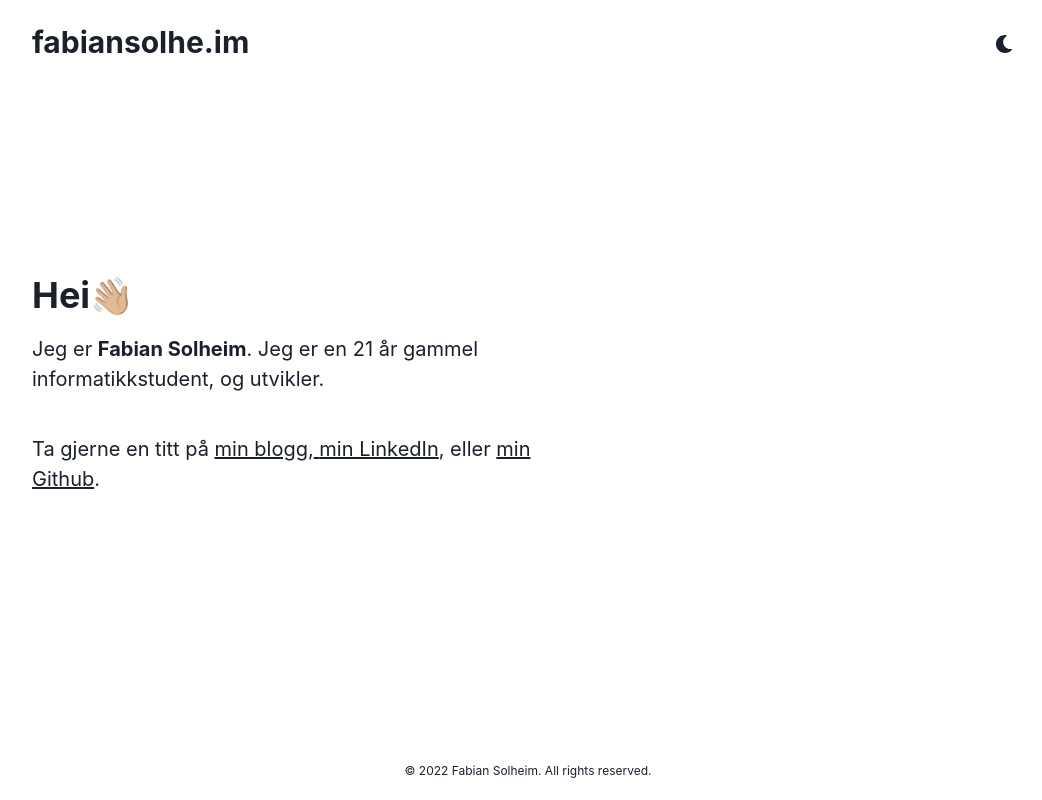
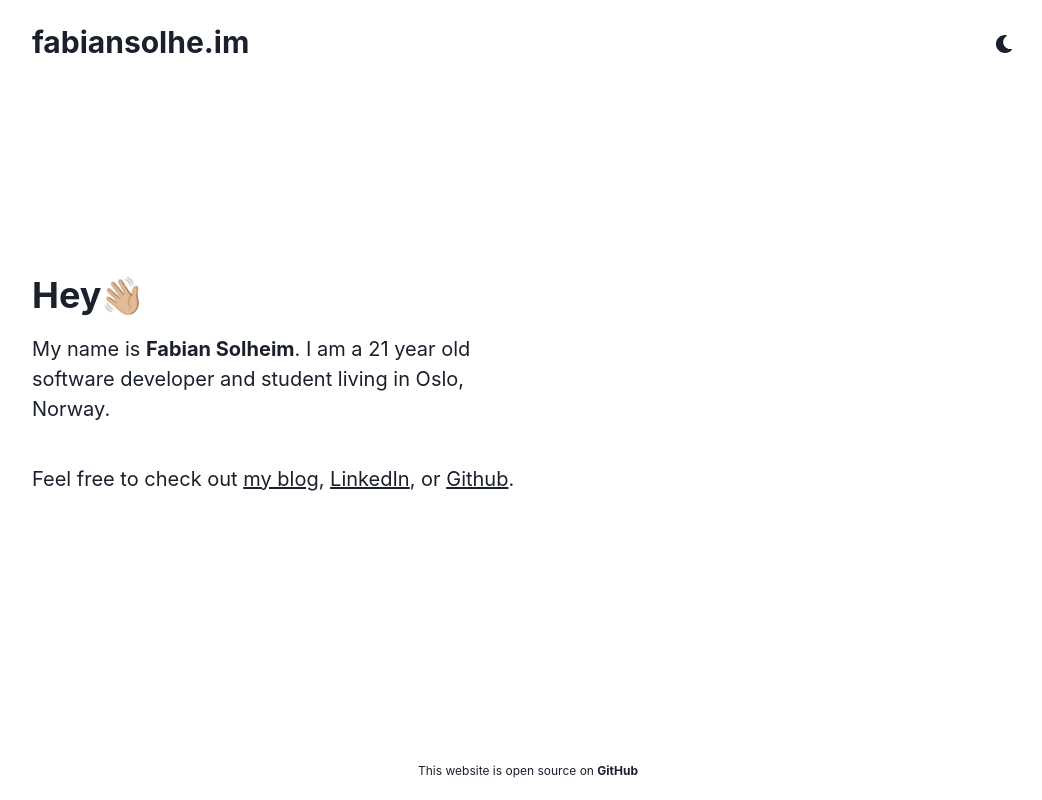
Before and after one commit to fabiansolheim/fabiansolhe.im, a Next.js app: page / in a window 1280 px wide. Shown: the whole page, without its empty margins (112-1154 px from the left). Built offline with nearby package versions, Linux system fonts and the light colour scheme.

Commit message:
mr. international

```diff
--- a/components/Footer/index.tsx
+++ b/components/Footer/index.tsx
@@ -1,18 +1,21 @@
-import { Box, Container, Stack, Text } from "@chakra-ui/react";
+import { Box, Container, Link, Stack, Text } from "@chakra-ui/react";
 
 export default function Footer() {
   return (
     <Box
       sx={{
-        position: "fixed",
+        position: 'fixed',
         left: 0,
         bottom: 5,
         right: 0,
       }}
     >
-      <Container as={Stack} align={{ base: "center" }}>
+      <Container as={Stack} align={{ base: 'center' }}>
         <Text fontSize="xs">
-          © {new Date().getFullYear()} Fabian Solheim. All rights reserved.
+          This website is open source on{' '}
+          <Link fontWeight={700} target="_blank" href="https://github.com/FabianSolheim/fabiansolhe.im/">
+            GitHub
+          </Link>
         </Text>
       </Container>
     </Box>
--- a/pages/blog/post/[slug].tsx
+++ b/pages/blog/post/[slug].tsx
@@ -48,7 +48,7 @@ export default function PostPage({ frontmatter, content }: any) {
         align="center"
       >
         <BsArrowLeft />
-        <Text fontWeight={600}>Tilbake</Text>
+        <Text fontWeight={600}>Go back</Text>
       </Flex>
       <Heading>{frontmatter.title}</Heading>
       <Text>{formatted}</Text>
--- a/pages/index.tsx
+++ b/pages/index.tsx
@@ -11,45 +11,45 @@ const Home: NextPage = () => {
     <Flex
       gap={10}
       flexDir="column"
-      h={"container.sm"}
+      h={'container.sm'}
       justify="center"
-      width={"100%"}
+      width={'100%'}
     >
       <Box w={[300, 400, 500]}>
         <Heading mb={4}>
-          Hei
+          Hey
           <span className="wave">👋🏼</span>
         </Heading>
         <HStack>
-          <Text fontSize="xl" style={{ display: "inline-block" }}>
-            Jeg er{" "}
-            <strong style={{ fontWeight: "bold", display: "inline-block" }}>
+          <Text fontSize="xl" style={{ display: 'inline-block' }}>
+            My name is{' '}
+            <strong style={{ fontWeight: 'bold', display: 'inline-block' }}>
               Fabian Solheim
             </strong>
-            . Jeg er en 21 år gammel informatikkstudent, og utvikler.
+            . I am a 21 year old software developer and student living in Oslo, Norway.
           </Text>
         </HStack>
       </Box>
 
       <Box w={[300, 400, 500]}>
         <Text fontSize="xl">
-          Ta gjerne en titt på{" "}
+          Feel free to check out{' '}
           <Link textDecoration="underline" href="/blog">
-            min blogg
+            my blog
           </Link>
-          ,
+          ,{' '}
           <Link
             href="https://www.linkedin.com/in/FabianSolheim"
-            style={{ textDecoration: "underline" }}
+            style={{ textDecoration: 'underline' }}
           >
-            {" "}min LinkedIn
+            LinkedIn
           </Link>
-          , eller{" "}
+          , or{' '}
           <Link
             href="https://www.github.com/FabianSolheim"
-            style={{ textDecoration: "underline" }}
+            style={{ textDecoration: 'underline' }}
           >
-            min Github
+            Github
           </Link>
           .
         </Text>
```
